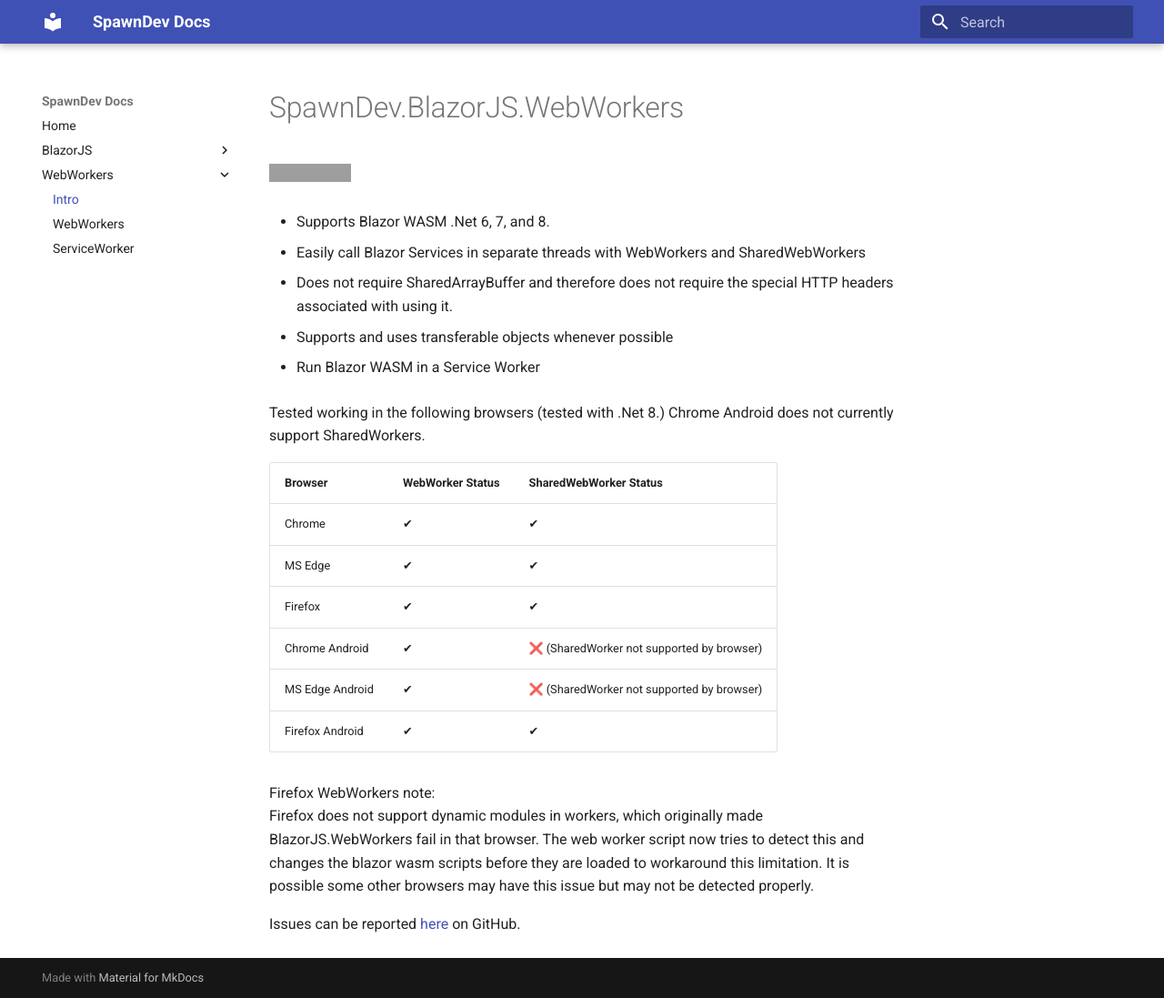
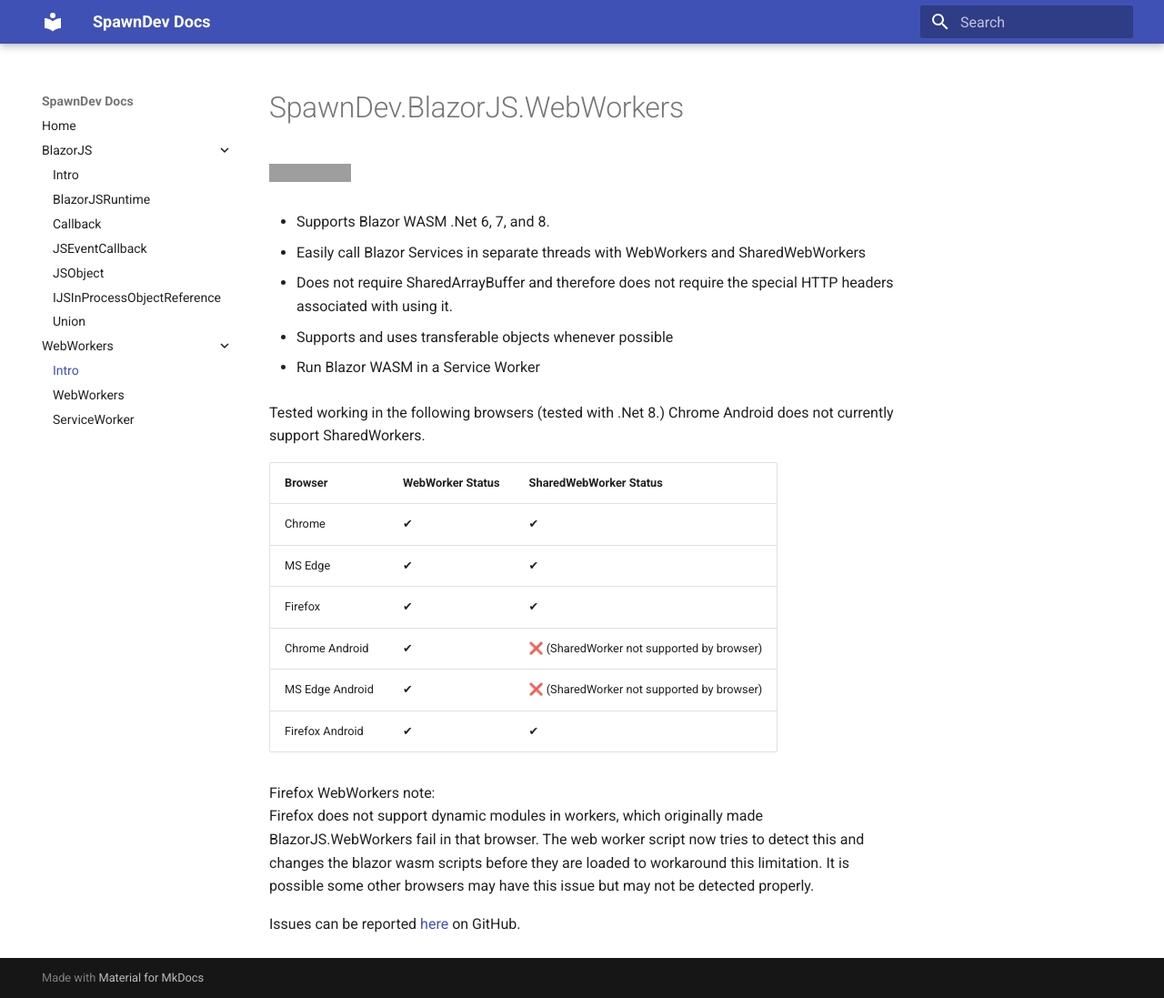
Before and after one commit to LostBeard/blazorjs-docs, an MkDocs documentation site: the page built from docs/blazorjs-webworkers/intro.md, in a window 1280 px wide and 1097 px high. Shown: the whole window at 91% size. Built offline with MkDocs 1.6.1 and Material for MkDocs 9.7.7, drawn with Linux system fonts in a browser that asks for light colours; grey boxes are pictures that could not be loaded.

Commit message:
Expand sidebar

```diff
--- a/mkdocs.yml
+++ b/mkdocs.yml
@@ -1,6 +1,9 @@
 site_name: SpawnDev Docs
 site_url: https://blazorjs.spawndev.com
-theme: material
+theme:
+  name: material
+  features:
+   - navigation.expand
 markdown_extensions:
   - pymdownx.highlight:
       anchor_linenums: true
```
